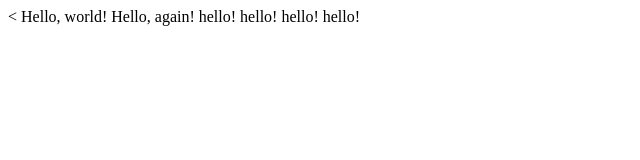
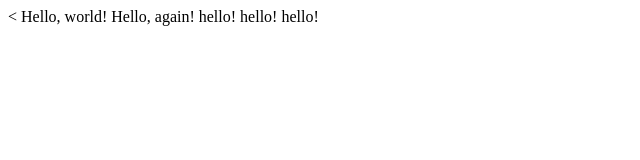
Before and after one commit to Romero2827/someproject1, a plain HTML site: page hello.html in a window 1280 px wide. Shown: the full height of the page, 0-640 px from the left. Drawn offline with Linux system fonts and the light colour scheme.

Commit message:
Update hello.html

```diff
--- a/hello.html
+++ b/hello.html
@@ -6,6 +6,6 @@
     <title>My Webpage!</title>
   </head>
   <body>
-      Hello, world! Hello, again! hello! hello! hello! hello!
+      Hello, world! Hello, again! hello! hello! hello!
   </body>
 </html>
```
